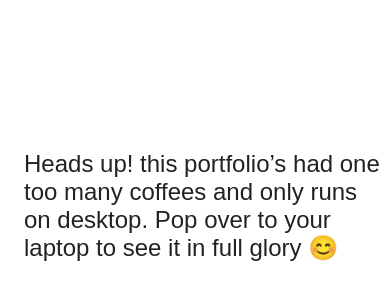
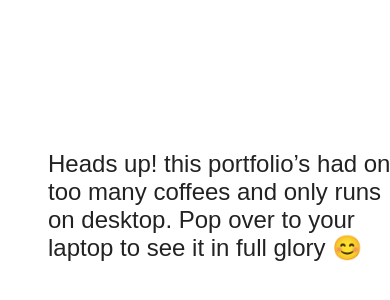
Before and after one commit to The-Olakunle1/Ola-s-Portfolio, a website: page index.html in a window 390 px wide. Shown: the part 216-516 px from the top of the page. Drawn offline with Linux system fonts and the light colour scheme; a web font is replaced by a local one.

Commit message:
Deploy latest changes

```diff
--- /dev/null
+++ b/package.json
@@ -0,0 +1,5 @@
+{
+  "dependencies": {
+    "@vercel/analytics": "^1.5.0"
+  }
+}
--- a/style.css
+++ b/style.css
@@ -202,7 +202,8 @@ p{
   color: #222;
   text-align: center;
   font-size: 1.5rem;
-
+  margin-left: 24px;
+  margin-right: 24px;
 }
 
 #mobile-blocker .mobile-blocker-content {
```
Also changed, not shown: 2 other files.
